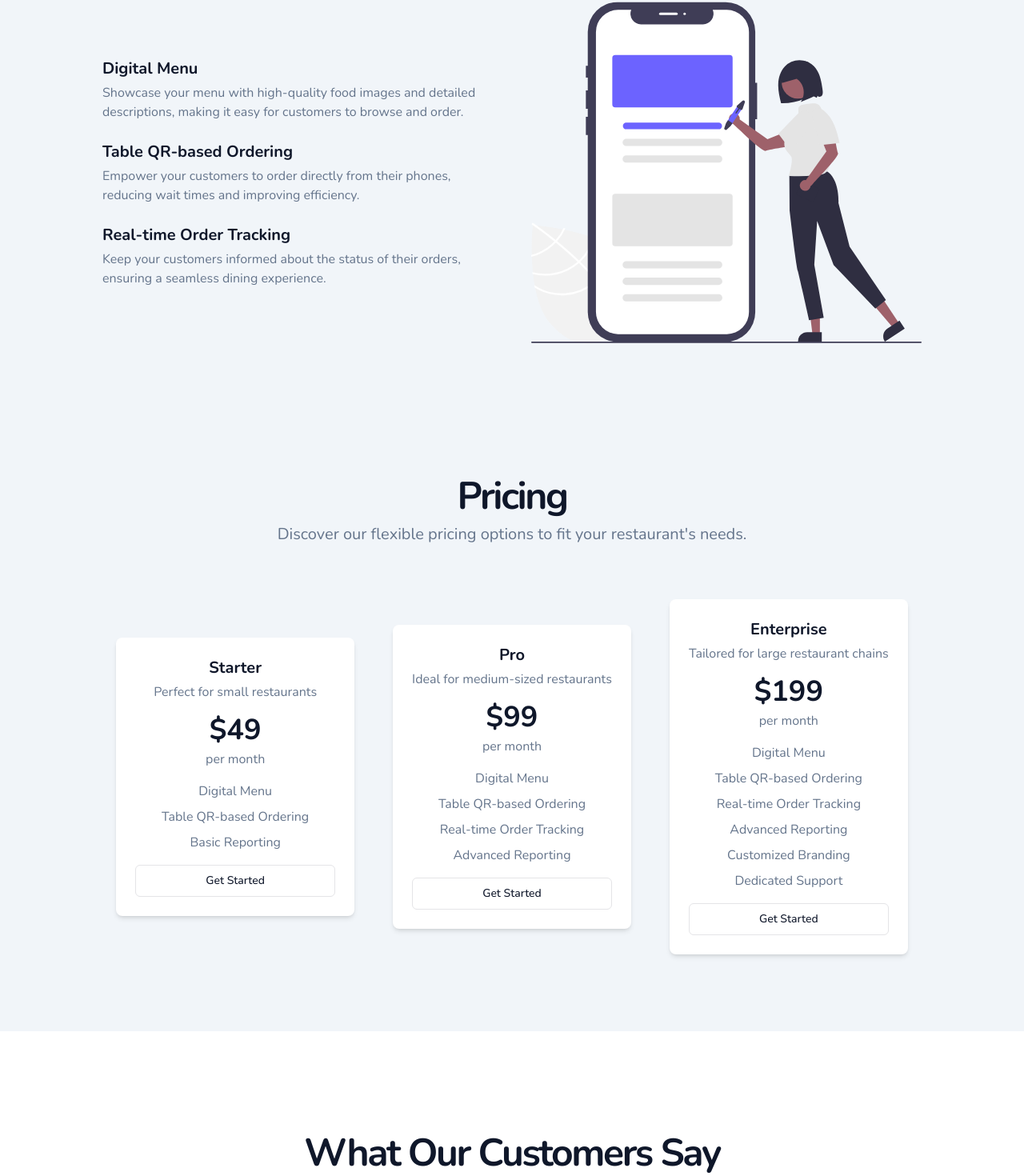
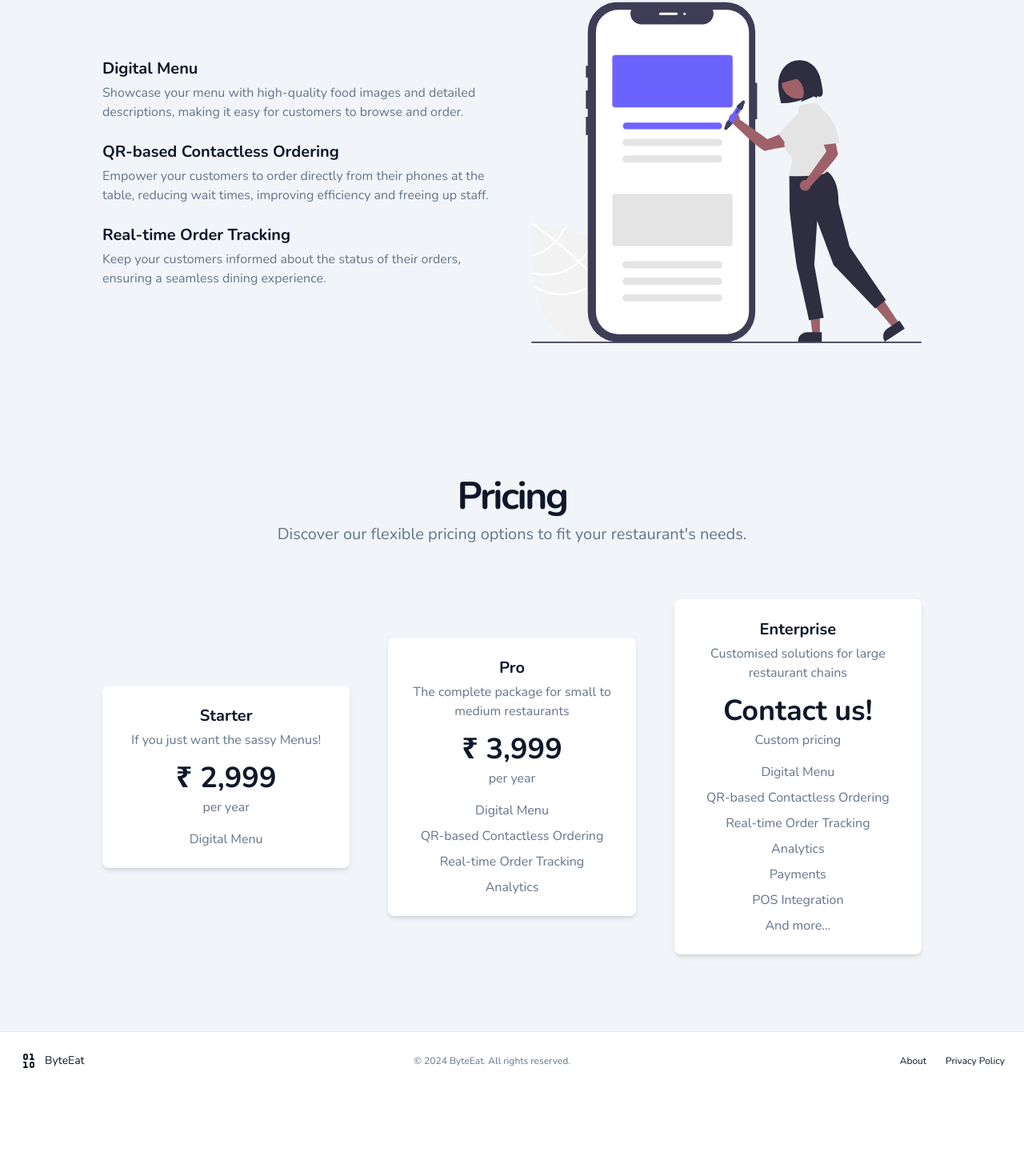
Before and after one commit to g1mishra/byteeat, a Next.js app: page / in a window 1280 px wide. Shown: the part 909-2379 px from the top of the page at 80% size. After the commit the page ends 2271 px from the top, so only its background shows below. Built offline with nearby package versions, Linux system fonts and the light colour scheme.

Commit message:
homepage revamp

```diff
--- a/components/home-page.tsx
+++ b/components/home-page.tsx
@@ -6,6 +6,7 @@ import { Button } from "@/components/ui/button"
 
 import Features from "./icons/features"
 import SVGComponent from "./icons/hero"
+import AnimatingEmoji from "./rolling_emojis"
 
 export default function HomePage() {
   return (
@@ -50,11 +51,11 @@ export default function HomePage() {
             <div className="flex max-w-screen-lg flex-col items-center justify-center space-y-6">
               <div className="flex flex-col items-center space-y-4 text-center">
                 <h1 className="text-3xl font-bold sm:text-5xl xl:text-6xl/none">
-                  Revolutionize Your Restaurant Experience with ByteEat
+                ByteEat, The Better Way to Serve <AnimatingEmoji/>
                 </h1>
                 <p className="text-muted-foreground max-w-screen-sm md:text-xl">
-                  Discover the power of digital menus and table QR-based
-                  ordering with ByteEat, the ultimate solution for modern
+                  Discover the power of digital menus and QR-based
+                  contactless ordering with ByteEat, the ultimate solution for modern
                   restaurants.
                 </p>
               </div>
@@ -103,11 +104,11 @@ export default function HomePage() {
                   <li>
                     <div className="grid gap-1">
                       <h3 className="text-xl font-bold">
-                        Table QR-based Ordering
+                        QR-based Contactless Ordering
                       </h3>
                       <p className="text-muted-foreground">
                         Empower your customers to order directly from their
-                        phones, reducing wait times and improving efficiency.
+                        phones at the table, reducing wait times, improving efficiency and freeing up staff.
                       </p>
                     </div>
                   </li>
@@ -148,71 +149,71 @@ export default function HomePage() {
                   <div className="grid gap-1">
                     <h3 className="text-xl font-bold">Starter</h3>
                     <p className="text-muted-foreground">
-                      Perfect for small restaurants
+                      If you just want the sassy Menus!
                     </p>
                   </div>
                   <div className="grid gap-1">
-                    <h4 className="text-4xl font-bold">$49</h4>
-                    <p className="text-muted-foreground">per month</p>
+                    <h4 className="text-4xl font-bold">
+                    &#8377; 2,999</h4>
+                    <p className="text-muted-foreground">per year</p>
                   </div>
                   <ul className="text-muted-foreground grid gap-2">
                     <li>Digital Menu</li>
-                    <li>Table QR-based Ordering</li>
-                    <li>Basic Reporting</li>
                   </ul>
-                  <Button variant="outline" className="w-full">
+                   {/*<Button variant="outline" className="w-full">
                     Get Started
-                  </Button>
+                  </Button>*/}
                 </div>
                 <div className="bg-background flex flex-col justify-center space-y-4 rounded-lg p-6 shadow-md">
                   <div className="grid gap-1">
                     <h3 className="text-xl font-bold">Pro</h3>
                     <p className="text-muted-foreground">
-                      Ideal for medium-sized restaurants
+                      The complete package for small to medium restaurants
                     </p>
                   </div>
                   <div className="grid gap-1">
-                    <h4 className="text-4xl font-bold">$99</h4>
-                    <p className="text-muted-foreground">per month</p>
+                    <h4 className="text-4xl font-bold">&#8377; 3,999</h4>
+                    <p className="text-muted-foreground">per year</p>
                   </div>
                   <ul className="text-muted-foreground grid gap-2">
                     <li>Digital Menu</li>
-                    <li>Table QR-based Ordering</li>
+                    <li>QR-based Contactless Ordering</li>
                     <li>Real-time Order Tracking</li>
-                    <li>Advanced Reporting</li>
+                    <li>Analytics</li>
                   </ul>
-                  <Button variant="outline" className="w-full">
+                   {/*<Button variant="outline" className="w-full">
                     Get Started
-                  </Button>
+                  </Button>*/}
                 </div>
                 <div className="bg-background flex flex-col justify-center space-y-4 rounded-lg p-6 shadow-md">
                   <div className="grid gap-1">
                     <h3 className="text-xl font-bold">Enterprise</h3>
                     <p className="text-muted-foreground">
-                      Tailored for large restaurant chains
+                      Customised solutions for large restaurant chains
                     </p>
                   </div>
                   <div className="grid gap-1">
-                    <h4 className="text-4xl font-bold">$199</h4>
-                    <p className="text-muted-foreground">per month</p>
+                    <h4 className="text-4xl font-bold">Contact us!</h4>
+                    <p className="text-muted-foreground">Custom pricing</p>
                   </div>
                   <ul className="text-muted-foreground grid gap-2">
-                    <li>Digital Menu</li>
-                    <li>Table QR-based Ordering</li>
+                  <li>Digital Menu</li>
+                    <li>QR-based Contactless Ordering</li>
                     <li>Real-time Order Tracking</li>
-                    <li>Advanced Reporting</li>
-                    <li>Customized Branding</li>
-                    <li>Dedicated Support</li>
+                    <li>Analytics</li>
+                    <li>Payments</li>
+                    <li>POS Integration</li>
+                    <li>And more...</li>
                   </ul>
-                  <Button variant="outline" className="w-full">
+                  {/*<Button variant="outline" className="w-full">
                     Get Started
-                  </Button>
+                  </Button>*/}
                 </div>
               </div>
             </div>
           </div>
         </section>
-        <section id="testimonials" className="w-full py-12 md:py-24 lg:py-32">
+        {/*<section id="testimonials" className="w-full py-12 md:py-24 lg:py-32">
           <div className="container px-4 md:px-6">
             <div className="flex flex-col items-center justify-center space-y-4 text-center">
               <div className="space-y-2">
@@ -262,7 +263,7 @@ export default function HomePage() {
               </div>
             </div>
           </div>
-        </section>
+        </section>*/}
       </main>
       <footer className="flex w-full shrink-0 flex-col items-center gap-2 border-t px-4 py-6 sm:flex-row md:px-6">
         <div className="flex items-center">
```
